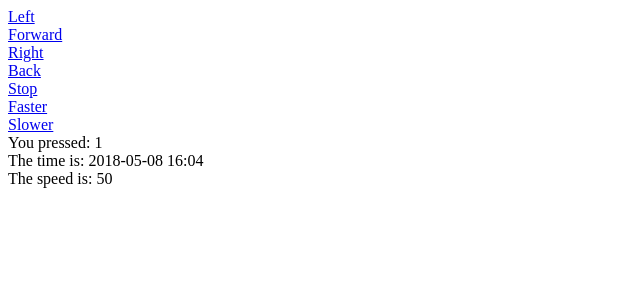
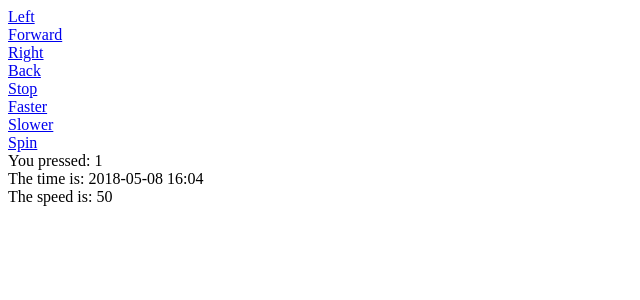
Before and after one commit to jonathanclare/pi, a Flask app: page /robo/1 in a window 1280 px wide. Shown: the top 300 px of the page, without its empty margins (0-640 px from the left). Run offline with Flask 2, Linux system fonts and the light colour scheme.

Commit message:
Added Spin

```diff
--- a/robo1/app.py
+++ b/robo1/app.py
@@ -64,6 +64,8 @@ def robotState(state=None):
         r.faster()
     elif state == 'slower':
         r.slower()
+    elif state == 'spin':
+        r.spin()
     else:
         print('None')
 
--- a/robo1/robo.py
+++ b/robo1/robo.py
@@ -16,8 +16,8 @@ class Robo:
         #self.r = eh.motor.two
         print('New robot instance created')
 
-    def circle(self):
-        print('circle')
+    def spin(self):
+        print('spin')
         #self.l.forwards()
         #self.r.backwards()
 
--- a/robo1/templates/robo.html
+++ b/robo1/templates/robo.html
@@ -18,6 +18,7 @@
         <div><a href="/robo/stop">Stop</a></div>
         <div><a href="/robo/faster">Faster</a></div>
         <div><a href="/robo/slower">Slower</a></div>
+        <div><a href="/robo/spin">Spin</a></div>
         <div>You pressed: {{state}}</div>
         <div>The time is: {{time}}</div>
         <div>The speed is: {{speed}}</div>
```
